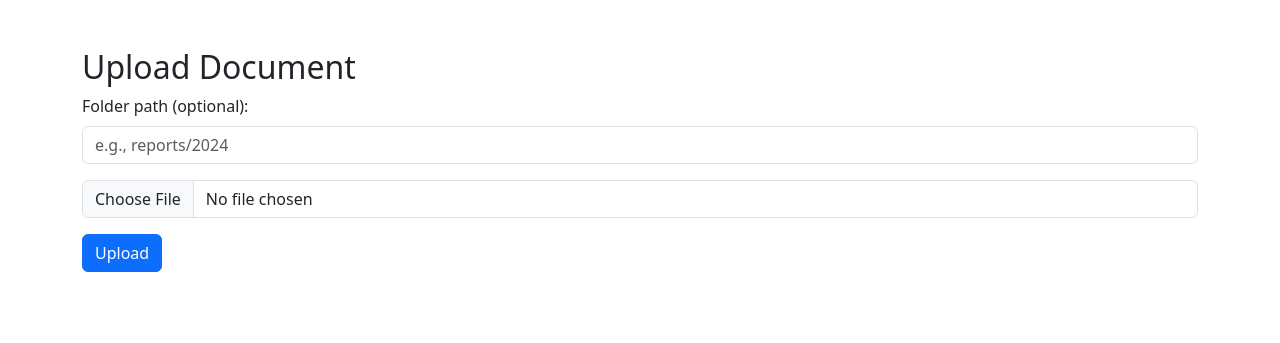
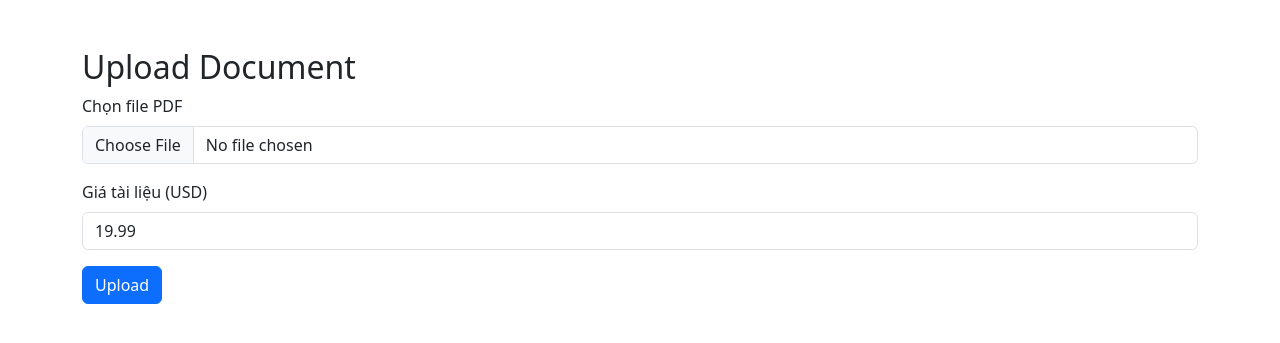
Before and after one commit to Phucsinh238/fastapi-pdf-app, a FastAPI app: page /upload in a window 1280 px wide. Shown: the top 343 px of the page. Run offline with FastAPI, Linux system fonts and the light colour scheme; a user stored in the database is signed in; some libraries are stand-ins or nearby versions.

Commit message:
Update upload.html

```diff
--- a/app/templates/upload.html
+++ b/app/templates/upload.html
@@ -8,15 +8,19 @@
 </head>
 <body class="container mt-5">
   <h2>Upload Document</h2>
-  <form method="post" enctype="multipart/form-data">
+<form action="/upload" method="post" enctype="multipart/form-data">
     <div class="mb-3">
-      <label for="folder" class="form-label">Folder path (optional):</label>
-      <input type="text" name="folder" class="form-control" placeholder="e.g., reports/2024">
+        <label for="file" class="form-label">Chọn file PDF</label>
+        <input type="file" name="file" id="file" class="form-control" required>
     </div>
+
     <div class="mb-3">
-      <input type="file" name="file" required class="form-control">
+        <label for="price" class="form-label">Giá tài liệu (USD)</label>
+        <input type="number" step="0.01" name="price" id="price" class="form-control" value="19.99">
     </div>
+
     <button type="submit" class="btn btn-primary">Upload</button>
-  </form>
+</form>
+
 </body>
 </html>
```
